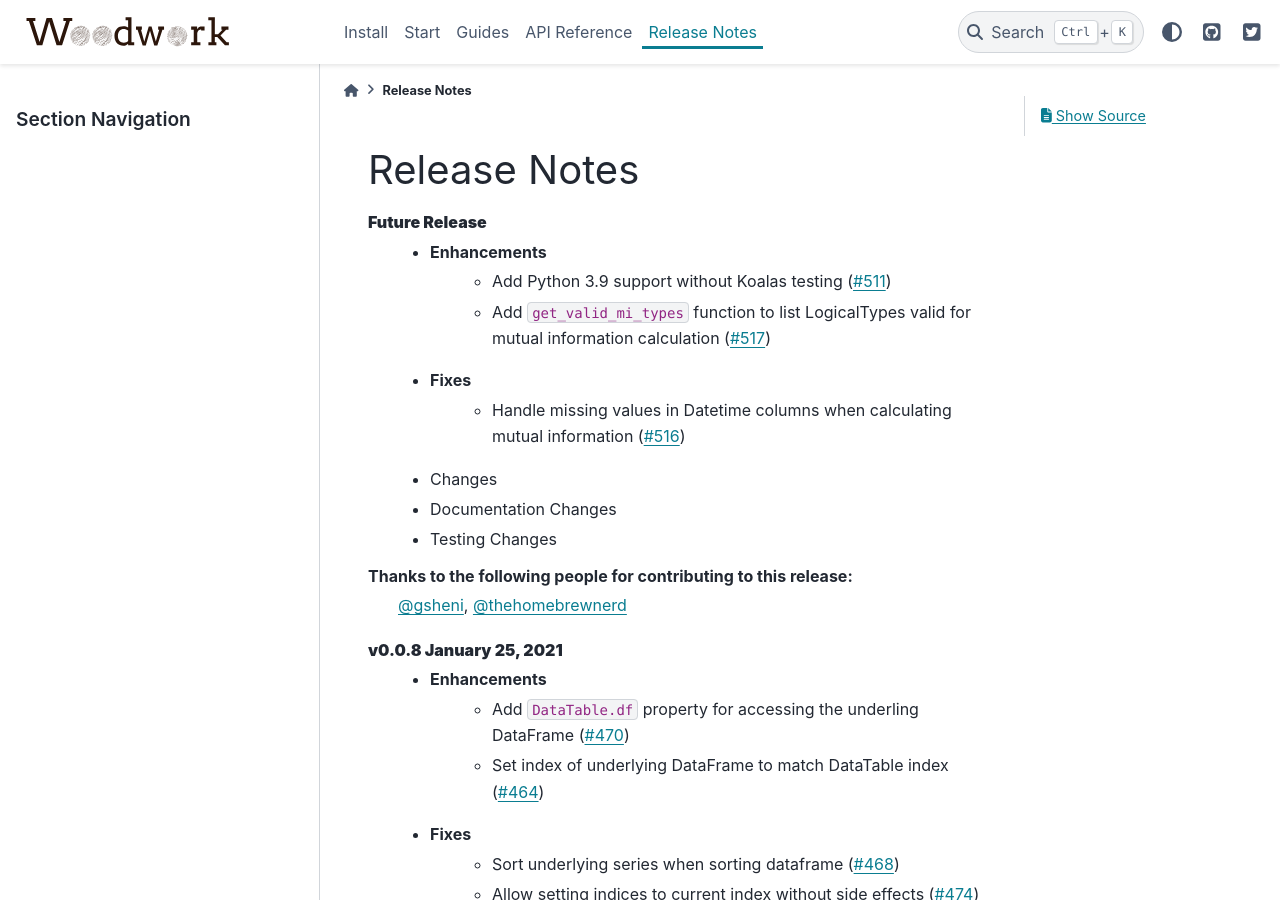
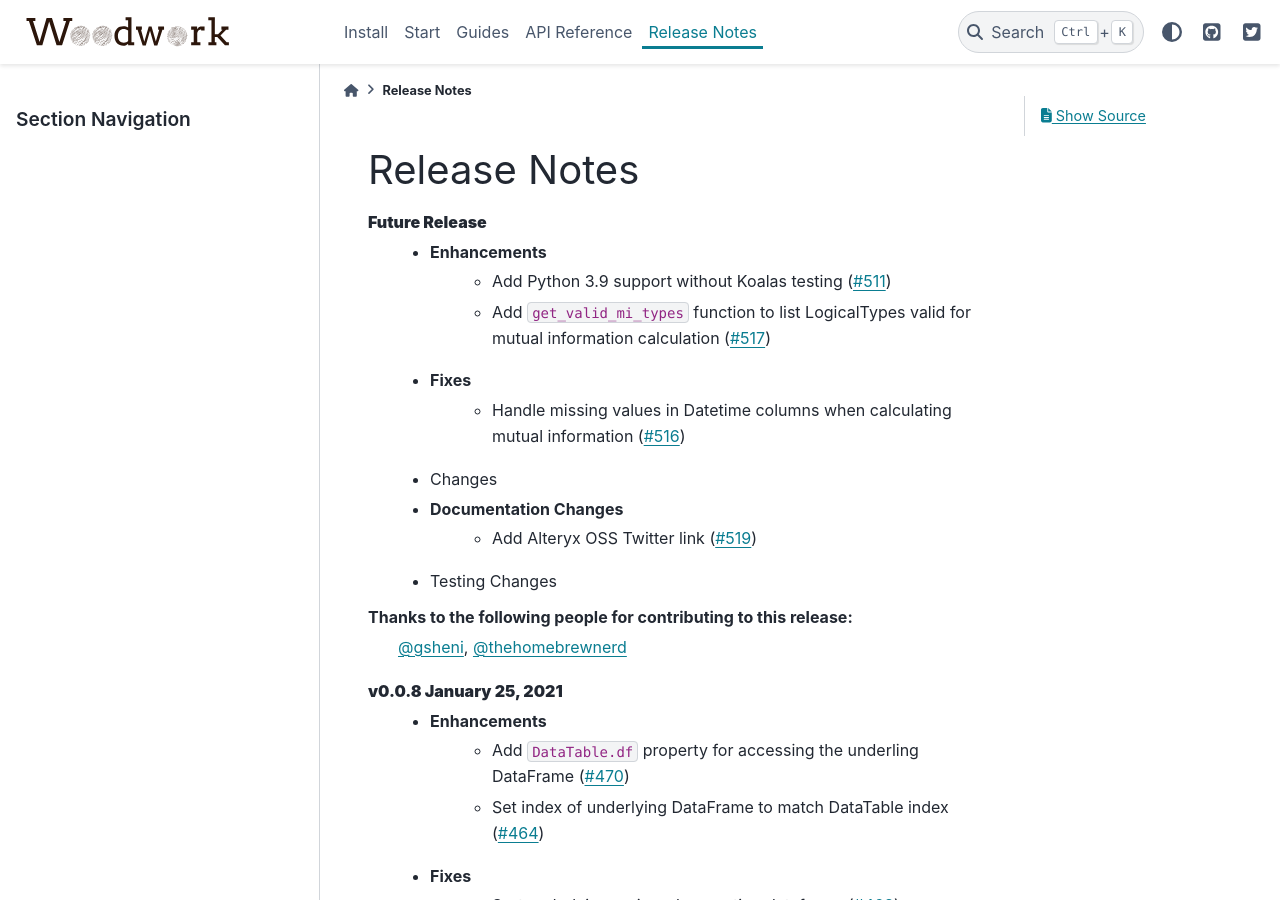
Before and after one commit to alteryx/woodwork, a Sphinx documentation site: the page built from docs/source/release_notes.rst, in a window 1280 px wide and 900 px high. Built offline with Sphinx 7.4.7 and the PyData theme 0.15.4, drawn with Linux system fonts in a browser that asks for light colours; comment, search, counter and statistics services are not loaded.

Commit message:
Update release_notes.rst

```diff
--- a/docs/source/release_notes.rst
+++ b/docs/source/release_notes.rst
@@ -10,6 +10,7 @@ Release Notes
         * Handle missing values in Datetime columns when calculating mutual information (:pr:`516`)
     * Changes
     * Documentation Changes
+        * Add Alteryx OSS Twitter link (:pr:`519`)
     * Testing Changes
 
 Thanks to the following people for contributing to this release:
```
